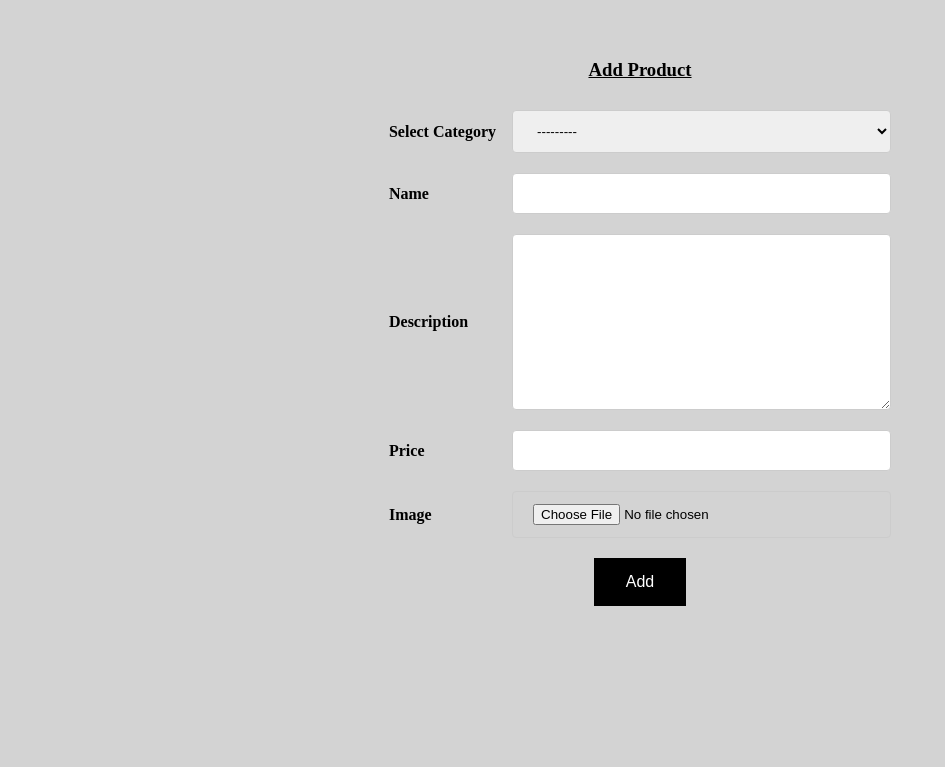
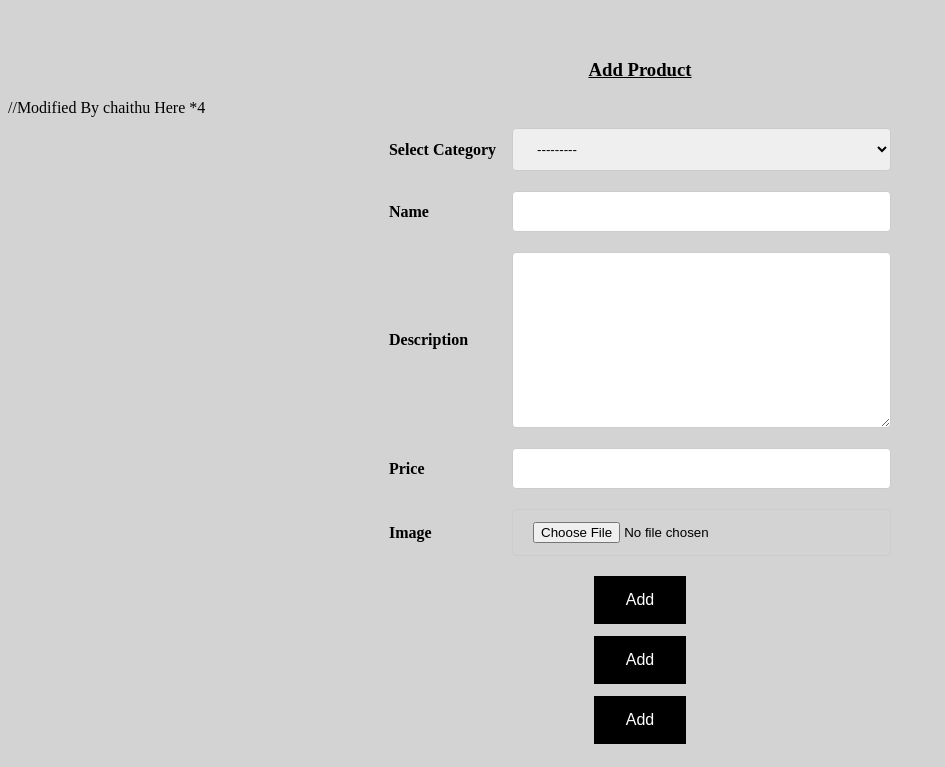
Before and after one commit to Mahikiran-Boga/MergeRepo, a Django app: template DjangoSDPProject/empproject/templates/addproduct.html in a window 1280 px wide. Shown: the part 183-950 px from the top of the page, without its empty margins (0-945 px from the left). Before the commit the page ends 789 px from the top, so only its background shows below. Run offline with Django 4.2, Linux system fonts and the light colour scheme; the template is opened without the code that fills it: values that come from a table or form of the project are taken from there, others are empty.

Commit message:
Modified Commit by Chithu css and 4 lines

```diff
--- a/DjangoSDPProject/empproject/templates/addproduct.html
+++ b/DjangoSDPProject/empproject/templates/addproduct.html
@@ -77,6 +77,13 @@ label
   display: inline-block;
   font-weight: bold;
 }
+Modified CSS By chaithu
+label
+{
+  padding: 12px 12px 12px 0;
+  display: inline-block;
+  font-weight: bold;
+}
 
  {% endblock %}
 
@@ -113,7 +120,12 @@ label
 <tr align=center>
 <td colspan=2><input type="submit" value="Add" class="button"></td>
 </tr>
-
+//Modified By chaithu Here *4
+<tr align=center>
+<td colspan=2><input type="submit" value="Add" class="button"></td>
+</tr><tr align=center>
+<td colspan=2><input type="submit" value="Add" class="button"></td>
+</tr>
 </table>
 
 </form>
```
